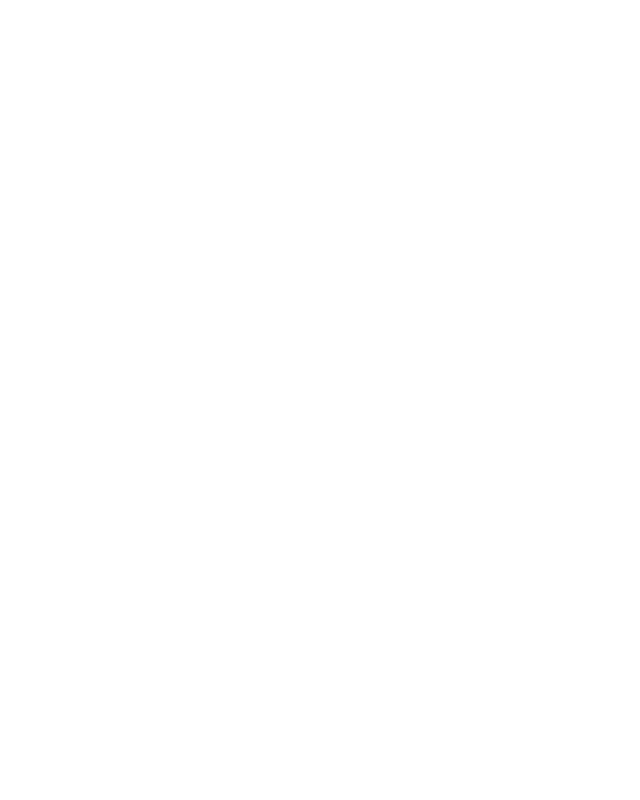
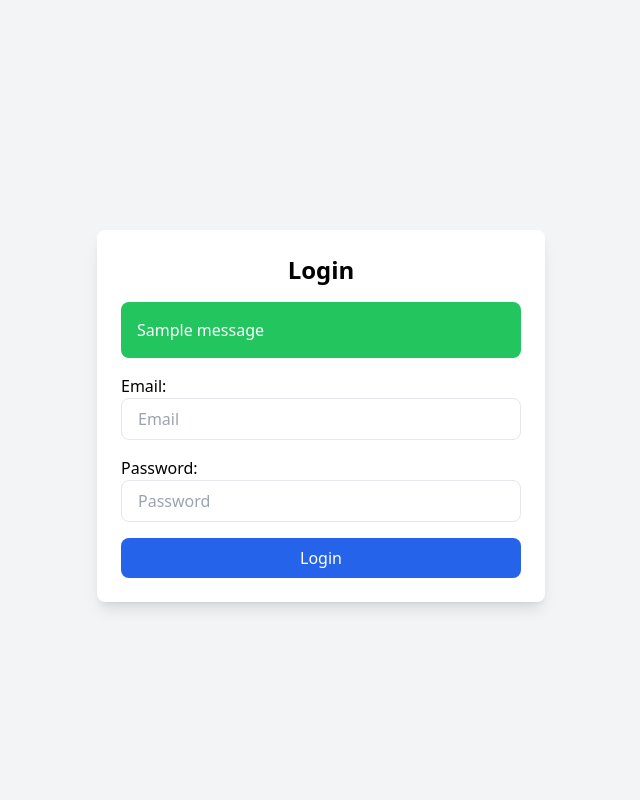
Before and after one commit to maktab119-group2/maktab-119-cafe-project-group2, a Django app: page /cashier_dashboard/login/ in a window 1280 px wide. Before the commit the part shown is empty. Shown: the whole page, without its empty margins (319-959 px from the left). Run offline with Django 4.2, Linux system fonts and the light colour scheme; tables that the repository leaves empty hold one stand-in row (values such as "Sample post"); one stand-in notice (Sample message) is shown; some libraries are stand-ins or nearby versions.

Commit message:
feat: updated

```diff
--- a/cashier/templates/login_cashier.html
+++ b/cashier/templates/login_cashier.html
@@ -2,9 +2,37 @@
 <html lang="en">
 <head>
     <meta charset="UTF-8">
-    <title>login_cashier</title>
+    <meta name="viewport" content="width=device-width, initial-scale=1.0">
+    <title>Login</title>
+    <script src="https://cdn.tailwindcss.com"></script>
 </head>
-<body>
+<body class="h-screen flex items-center justify-center bg-gray-100">
+
+    <div class="w-full max-w-md p-6 mt-8 bg-white shadow-lg rounded-lg">
+        <h2 class="text-2xl font-bold text-center">Login</h2>
+
+        <!-- Display Messages -->
+        {% if messages %}
+            <div class="mt-4 space-y-4">
+                {% for message in messages %}
+                    <div class="p-4 rounded-lg text-white
+                        {% if message.tags == 'success' %} bg-green-500
+                        {% elif message.tags == 'error' %} bg-red-500
+                        {% else %} bg-yellow-500 {% endif %}">
+                        {{ message }}
+                    </div>
+                {% endfor %}
+            </div>
+        {% endif %}
+
+        <!-- Login Form -->
+        <form method="POST" class="mt-4 space-y-4">
+            {% csrf_token %}
+            {{ form.as_p }}  <!-- Render the form fields -->
+
+            <button type="submit" class="w-full px-4 py-2 text-white bg-blue-600 rounded-lg hover:bg-blue-700">Login</button>
+        </form>
+    </div>
 
 </body>
 </html>
```
